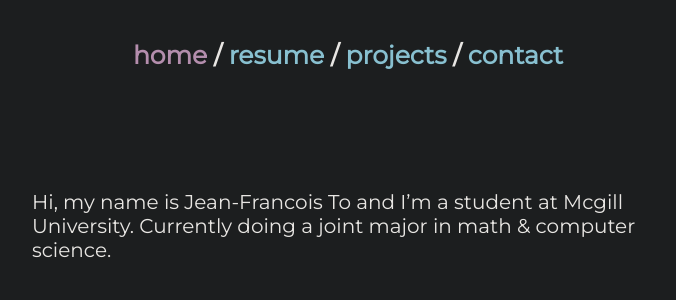
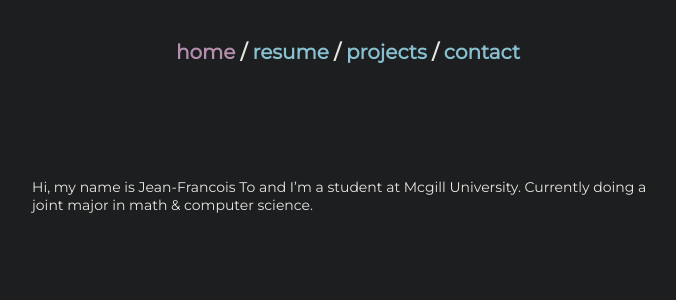
Before and after one commit to jfto23/personal_website, a Jekyll site: the page built from index.markdown, in a window 1280 px wide. Shown: the top 300 px of the page, without its empty margins (292-968 px from the left). Built offline with Jekyll 4.4.1, drawn with Linux system fonts in a browser that asks for light colours.

Commit message:
fixed font size

```diff
--- a/assets/css/header.css
+++ b/assets/css/header.css
@@ -1,6 +1,6 @@
 .nav {
 	font-weight: bold;
-	font-size: 25px;
+	font-size: 20px;
 	margin-top: 50px;
 	margin: auto;
 	width: 40%;
--- a/assets/css/page.css
+++ b/assets/css/page.css
@@ -3,7 +3,7 @@ body {
 	color: #e8e6e3;
 	font-family: "Montserrat";
 	margin-top: 40px;
-	font-size: 20px;
+	font-size: 14px;
 	text-align: center;
 
 }
```
